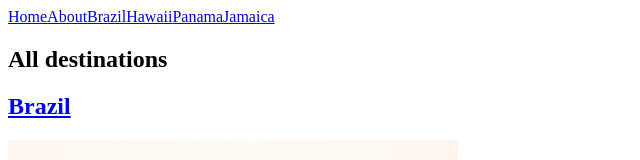
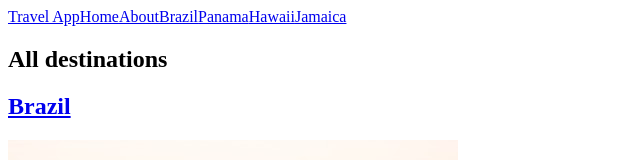
Before and after one commit to osaga-fu/vue-router-course, a Vue app: page / in a window 1280 px wide. Shown: the top 160 px of the page, without its empty margins (0-640 px from the left). Built offline with nearby package versions, Linux system fonts and the light colour scheme.

Commit message:
Remove static pages leaving only the dynamic routes

```diff
--- a/src/components/NavigationMenu.vue
+++ b/src/components/NavigationMenu.vue
@@ -1,13 +1,22 @@
-<script setup></script>
+<script setup>
+import { RouterLink } from "vue-router";
+import sourceData from "../data.json";
+
+const destinations = sourceData.destinations;
+</script>
 
 <template>
   <nav id="nav">
+    <RouterLink id="logo" to="/">Travel App</RouterLink>
     <RouterLink to="/">Home</RouterLink>
     <RouterLink to="/about">About</RouterLink>
-    <RouterLink to="/brazil">Brazil</RouterLink>
-    <RouterLink to="/hawaii">Hawaii</RouterLink>
-    <RouterLink to="/panama">Panama</RouterLink>
-    <RouterLink to="/jamaica">Jamaica</RouterLink>
+    <RouterLink
+      v-for="destination in destinations"
+      :key="destination.id"
+      :to="{ name: 'destination.details', params: { id: destination.id } }"
+    >
+      {{ destination.name }}
+    </RouterLink>
   </nav>
 </template>
 
--- a/src/router/index.js
+++ b/src/router/index.js
@@ -4,10 +4,6 @@ import HomePage from "../views/HomePage.vue";
 const routes = [
   { path: "/", name: "Home", component: HomePage },
   { path: "/about", name: "About", component: () => import('../views/AboutPage.vue') },
-  { path: "/brazil", name: "Brazil", component: () => import('../views/BrazilPage.vue') },
-  { path: "/panama", name: "Panama", component: () => import('../views/PanamaPage.vue')},
-  { path: "/hawaii", name: "Hawaii", component: () => import('../views/HawaiiPage.vue') },
-  { path: "/jamaica", name: "Jamaica", component: () => import('../views/JamaicaPage.vue') },
   { path: "/destination/:id", name: "destination.details", component: () => import('../views/DestinationDetails.vue') },
 ];
 
--- a/src/views/BrazilPage.vue
+++ /dev/null
@@ -1,9 +0,0 @@
-<script setup></script>
-
-<template>
-  <section class="brazil">
-    <h1>Brazil</h1>
-  </section>
-</template>
-
-<style scoped></style>
--- a/src/views/HawaiiPage.vue
+++ /dev/null
@@ -1,11 +0,0 @@
-<script setup>
-
-</script>
-
-<template>
-  <h1>Hawaii</h1>
-</template>
-
-<style scoped>
-
-</style>
--- a/src/views/JamaicaPage.vue
+++ /dev/null
@@ -1,11 +0,0 @@
-<script setup>
-
-</script>
-
-<template>
-  <h1>Jamaica</h1>
-</template>
-
-<style scoped>
-
-</style>
--- a/src/views/PanamaPage.vue
+++ /dev/null
@@ -1,11 +0,0 @@
-<script setup>
-
-</script>
-
-<template>
-  <h1>Panama</h1>
-</template>
-
-<style scoped>
-
-</style>
```
